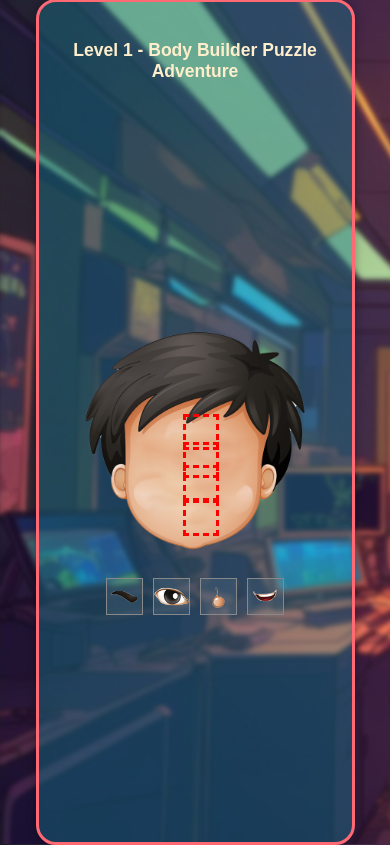
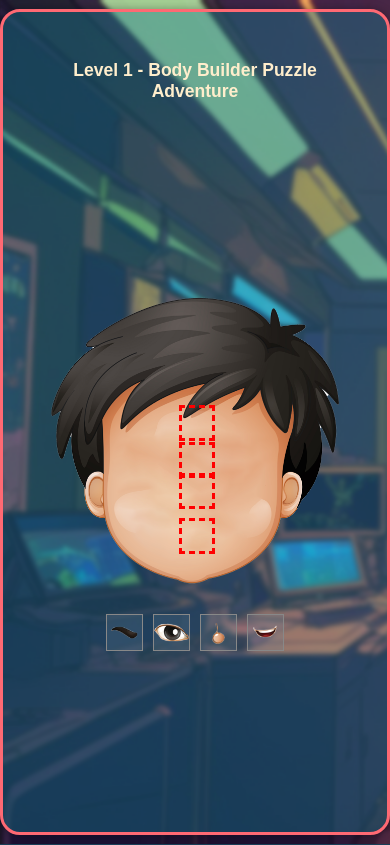
Before and after one commit to Ant1ing/allHND, a PHP site: page /level1.html in a window 390 px wide. Run offline with PHP 8.4, Linux system fonts and the light colour scheme; some libraries are stand-ins or nearby versions.

Commit message:
final commit

```diff
--- a/Game Assessment/task 2/code/styles/styles.css
+++ b/Game Assessment/task 2/code/styles/styles.css
@@ -111,7 +111,7 @@ body {
 .level-container {
   text-align: center;
   width: 600px;
-  height: 800px;
+  height: 90%;
   margin: 0 auto;
   padding: 30px;
   background-color: #15788c6b;
@@ -328,7 +328,18 @@ body {
   }
 
   .level-container {
-    width: 70%; /* Adjust width for tablet screens */
-    padding: 20px; /* Adjust padding */
+    width: 80%; /* Adjust width for tablet screens */
+    max-height: 90%;
   }
 }
+
+@media screen and (max-width: 600px) {
+  .level-container {
+    width: 100%; /* Adjust width for tablet screens */
+    max-height: 90%;
+  }
+  .game-container {
+    width: 100%;
+    justify-content: center;
+  }
+}
```
